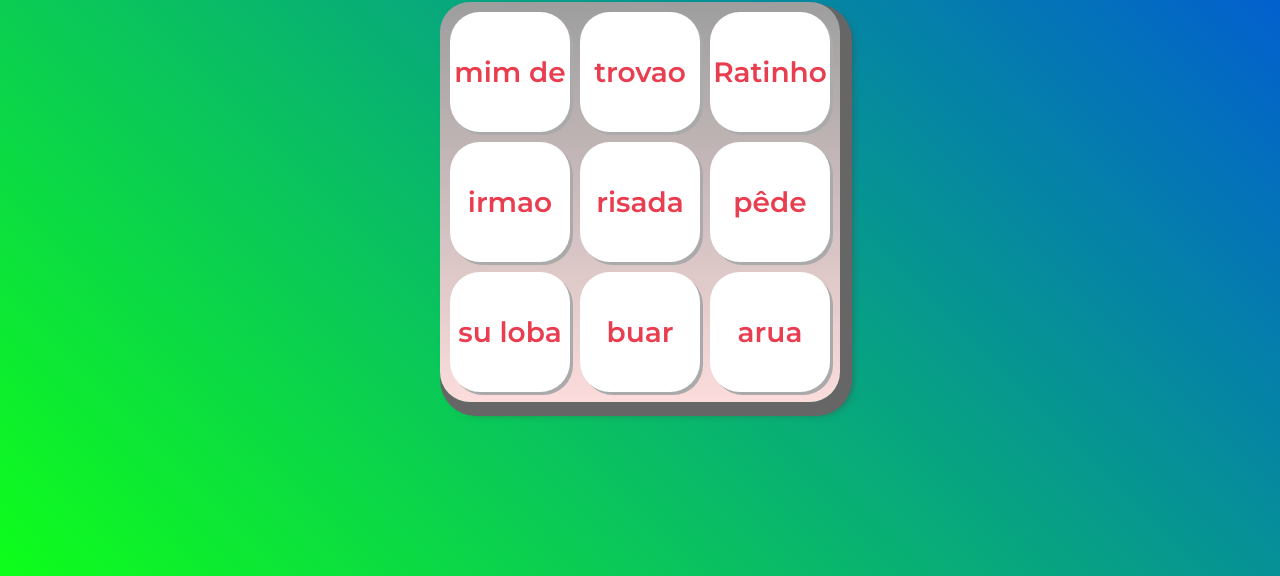
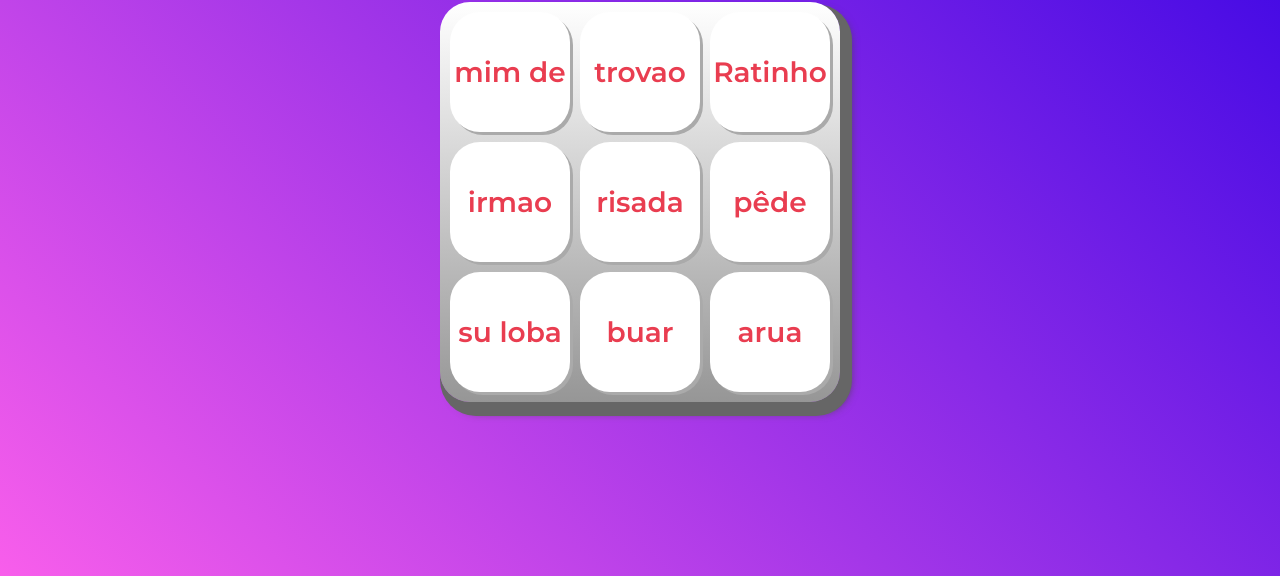
Before and after one commit to Lukas-Ramos/MemeSoud, a plain HTML site: page index.html in a window 1280 px wide. Shown: the part 224-800 px from the top of the page. Drawn offline with Linux system fonts and the light colour scheme.

Commit message:
update color

```diff
--- a/css/estilos.css
+++ b/css/estilos.css
@@ -8,7 +8,7 @@
 
 body {
   align-items: center;
-  background: linear-gradient(45deg, #0eff1a 0%,#014ce4 100%);
+  background: linear-gradient(45deg, #f85eeb 0%,#3201e4 100%);
   display: flex;
   justify-content: center;
   flex-direction: column;
@@ -23,7 +23,7 @@ h1 {
 }
 
 .teclado {
-  background: linear-gradient(to bottom, #9e9e9e 0%,#fcdcdc 100%);
+  background: linear-gradient(to bottom, #ffffff 0%,#969696 100%);
   box-shadow: 6px 8px 0 6px #666, 10px 10px 10px #464646;
   border-radius: 30px;
   display: grid;
```
